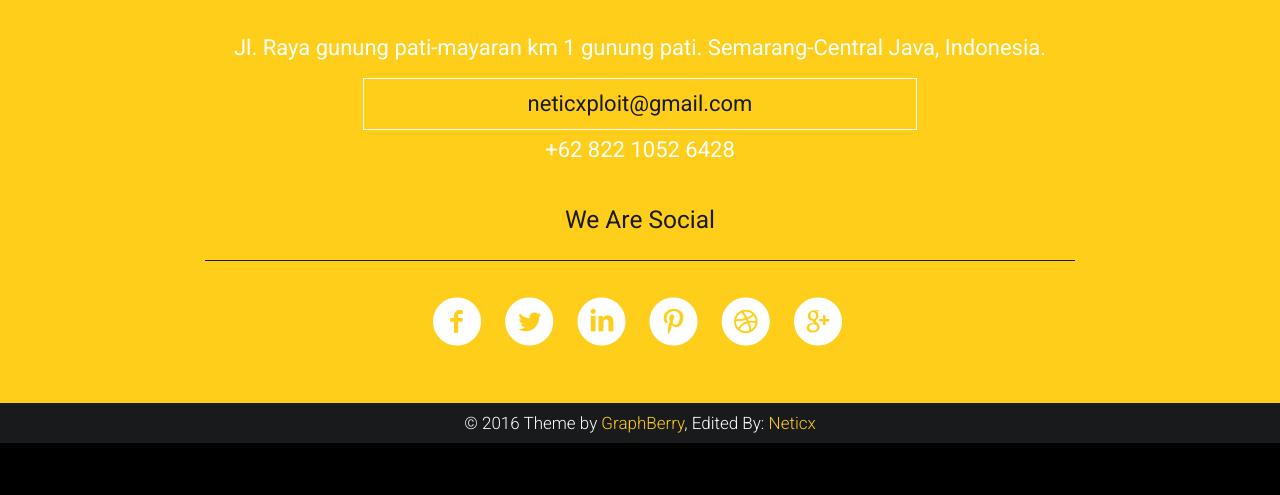
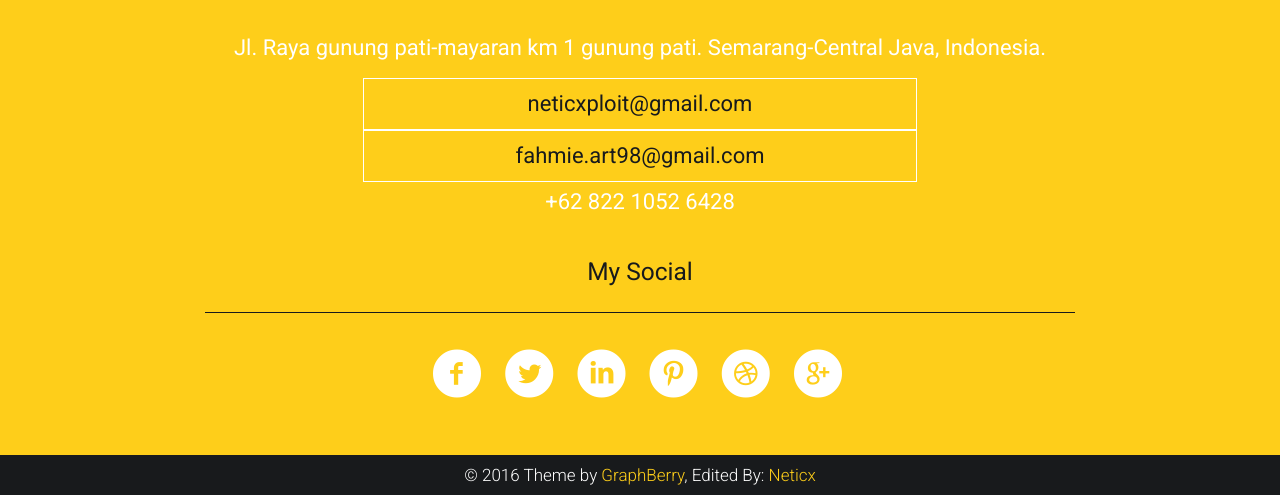
Before and after one commit to Neticx/neticx.github.io, a plain HTML site: page index.html in a window 1280 px wide. Shown: the part 7674-8169 px from the top of the page. Before the commit the page ends 8117 px from the top, so only its background shows below. Drawn offline with Linux system fonts and the light colour scheme; some packages are replaced by stand-ins of ours.

Commit message:
Update index.html

```diff
--- a/index.html
+++ b/index.html
@@ -875,10 +875,11 @@
                     <div class="span9 center contact-info">
                         <p>Jl. Raya gunung pati-mayaran km 1 gunung pati. Semarang-Central Java, Indonesia. </p>
                         <p class="info-mail">neticxploit@gmail.com</p>
+                        <p class="info-mail">fahmie.art98@gmail.com</p>
                         <p>+62 822 1052 6428</p>
-                        <!-- <p>+11 286 543 850</p> -->
+
                         <div class="title">
-                            <h3>We Are Social</h3>
+                            <h3>My Social</h3>
                         </div>
                     </div>
                     <div class="row-fluid centered">
```
